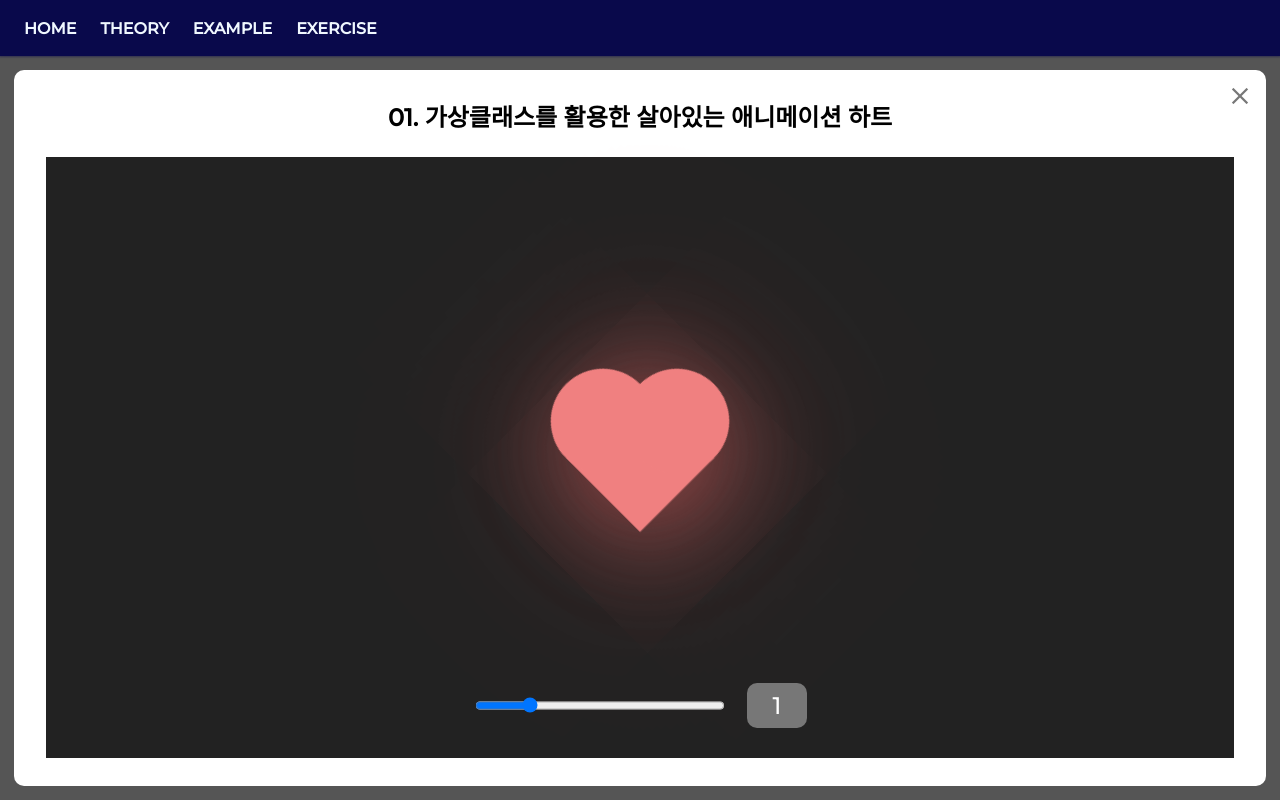
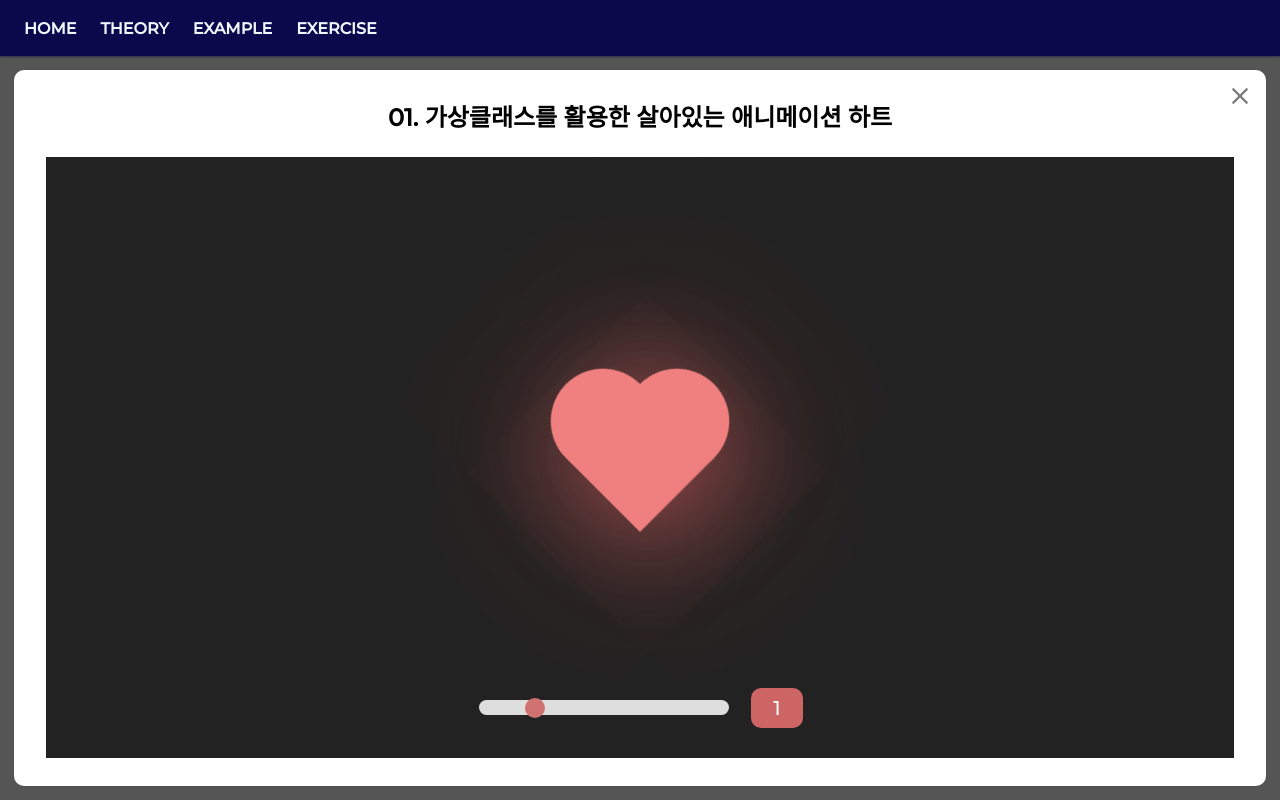
Before and after one commit to Seokyung/SCSS_Study, a React (Create React App) app: page /exercises/1 in a window 1280 px wide. Built offline with nearby package versions, Linux system fonts and the light colour scheme; a web font is replaced by a local one.

Commit message:
심장박도 속도 슬라이더 디자인 적용

```diff
--- a/src/exercises/01_AnimatedHeart.jsx
+++ b/src/exercises/01_AnimatedHeart.jsx
@@ -25,6 +25,8 @@ function AnimatedHeart() {
 					min="0"
 					max="5"
 					step="0.1"
+					list="speed-markers"
+					className="slider"
 					value={beatingSpeed}
 					onChange={onSpeedChange}
 				/>
--- a/src/styles/exercises/01_AnimatedHeart.scss
+++ b/src/styles/exercises/01_AnimatedHeart.scss
@@ -5,6 +5,31 @@
 $heart-size: 100px;
 $heart-color: lightcoral;
 $heart-shadow-color: rgba(205, 91, 91, 0.75);
+
+$slider-width: 250px;
+$slider-height: 15px;
+$slider-bg-color: #fff;
+$slider-thumb-color: lightcoral;
+$slider-thumb-hover-color: rgb(205, 101, 101);
+
+@mixin slider-thumb {
+	width: $slider-height + 5;
+	height: $slider-height + 5;
+	background-color: $slider-thumb-color;
+	border-radius: 50%;
+	cursor: pointer;
+	-webkit-appearance: none;
+	appearance: none;
+	transition-property: all;
+	transition-duration: 0.2s;
+	transition-timing-function: ease-in-out;
+	&:hover,
+	&:active {
+		width: $slider-height + 10;
+		height: $slider-height + 10;
+		background-color: $slider-thumb-hover-color;
+	}
+}
 
 .animated-heart-container {
 	position: relative;
@@ -44,17 +69,38 @@ $heart-shadow-color: rgba(205, 91, 91, 0.75);
 		position: absolute;
 		bottom: 5%;
 		display: flex;
+		align-items: center;
 		gap: 1.25rem;
-		input[type="range"] {
-			width: 250px;
+		.slider {
+			width: $slider-width;
+			height: $slider-height;
+			border-radius: 20px;
+			background-color: $slider-bg-color;
+			-webkit-appearance: none;
+			appearance: none;
+			outline: none;
+			opacity: 0.85;
+			transition-property: opacity;
+			transition-duration: 0.2s;
+			transition-timing-function: ease-in-out;
+			&:hover {
+				opacity: 1;
+			}
+			&::-webkit-slider-thumb {
+				@include slider-thumb;
+			}
+			&::-moz-range-thumb {
+				@include slider-thumb;
+			}
 		}
 		label {
-			padding: 0.5rem 0.75rem;
+			padding: 0.5rem;
 			width: 2.25rem;
 			color: #fff;
-			font-size: 1.5rem;
+			font-size: 1.25rem;
+			font-weight: 500;
 			text-align: center;
-			background-color: #777;
+			background-color: $slider-thumb-hover-color;
 			border-radius: 10px;
 		}
 	}
```
